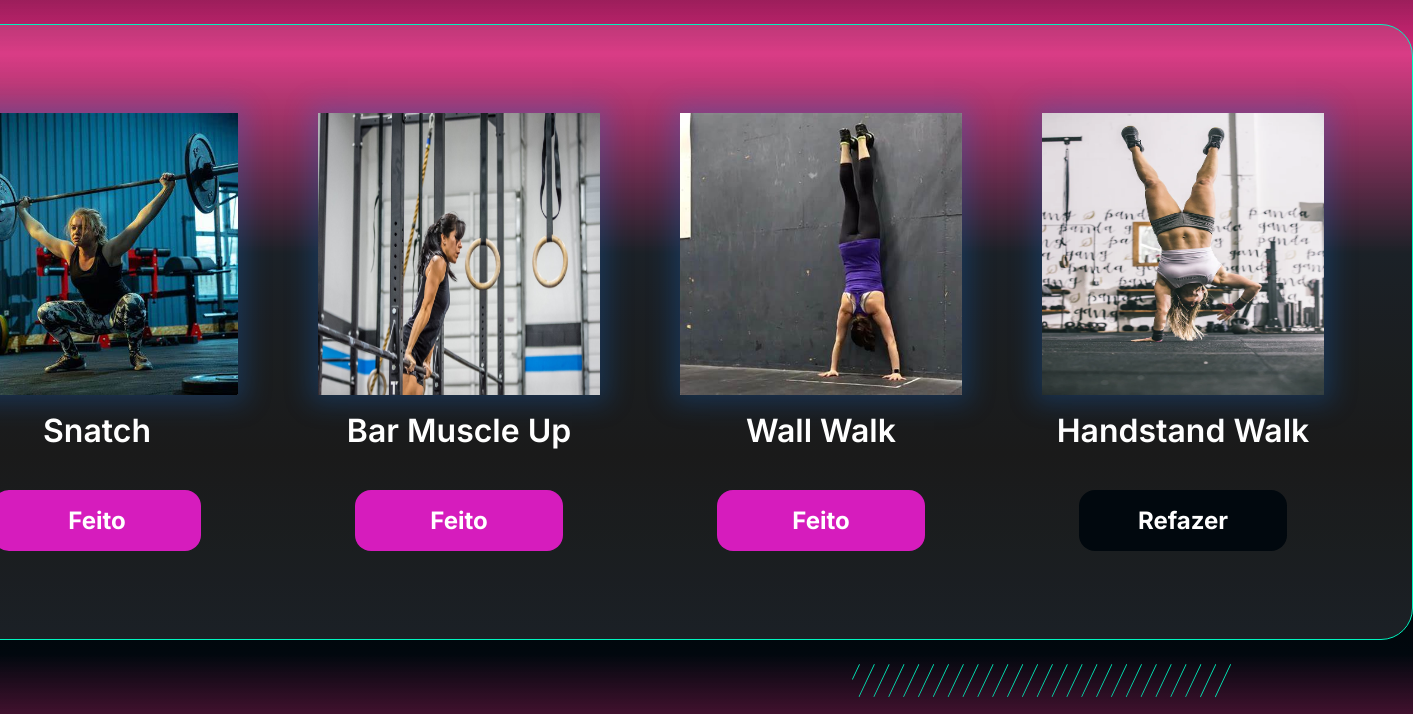
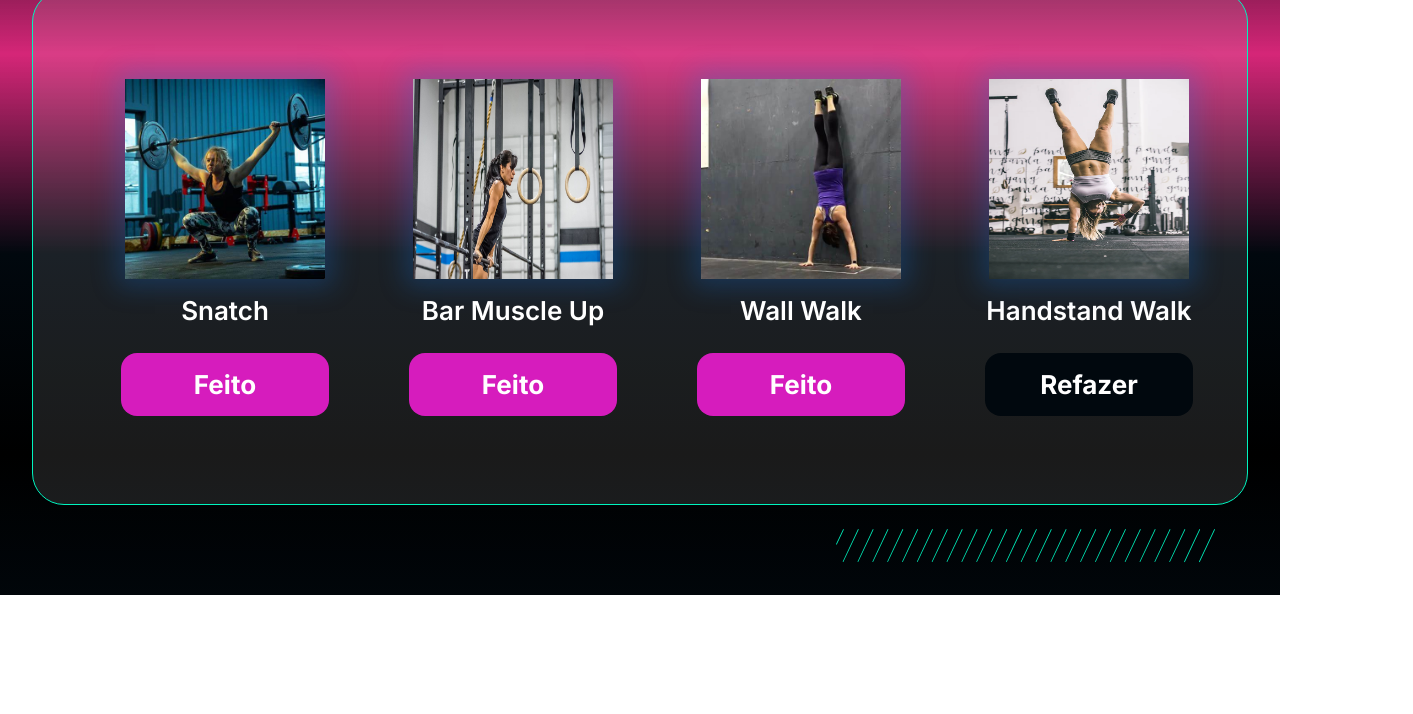
Before and after one commit to ginataly/lista-semanal-crossfit, a plain HTML site: page index.html in a window 1280 px wide. Shown: the part 346-1060 px from the top of the page, 1413 px wide, since content can reach past the window. After the commit the page ends 941 px from the top, so only its background shows below. Drawn offline with Linux system fonts and the light colour scheme.

Commit message:
stylesheet correto agora

```diff
--- a/css/main.css
+++ b/css/main.css
@@ -5,29 +5,21 @@
 
 .body {
     color: white;
-    min-height: 90vh;
+    min-height: 100vh;
     background: rgb(0, 0, 0);
     background: linear-gradient(to bottom, rgba(0, 0, 0, 1) 0%, rgba(1, 8, 14, 1) 25%, rgba(206, 0, 96, 0.85) 50%, rgba(1, 8, 14, 1) 75%, rgba(0, 0, 0, 1) 100%);
     background-repeat: no-repeat;
     background-attachment: fixed;
+
     display: flex;
     flex-direction: column;
     justify-content: center;
-    padding: 1rem;
+    padding: 2rem;
 }
 
-
-/* Media Query para tamanhos de tela de notebook */
-@media screen and (min-width: 768px) {
-    body {
-        padding: 20px;
-    }
-}
-
-/* Media Query para tamanhos de tela de smartphone */
-@media screen and (max-width: 767px) {
-    body {
-        padding: 10px;
+@media screen and (min-width: 1440px) {
+    .body {
+        padding: 2rem calc((100vw - 1086px)/2);
     }
 }
 
@@ -41,6 +33,7 @@
     display: flex;
     gap: 53px;
     align-items: center;
+
     margin: 20px 0px 20px;
 }
 
@@ -75,21 +68,20 @@
     border-width: 1px;
     border-style: solid;
     border-color: #00F4BF;
+
     padding: 3rem;
-    width: auto;
-    display: inline-block;
-    cursor: auto;
+    width: 100%;
+    cursor: pointer;
 }
 
 .dashboard__items {
     display: flex;
-    justify-content: space-around;
-    flex-wrap: nowrap;
+    justify-content: space-between;
     cursor: auto;
 }
 
 .dashboard__items__item {
-    display: inline-flex;
+    display: flex;
     flex-direction: column;
     align-items: center;
     justify-content: flex-start;
@@ -113,19 +105,17 @@
     display: flex;
 }
 
-
 .dashboard__item__name {
-    font-weight: 500;
-    font-size: 2rem;
-    margin-bottom: 2.5rem;
-    display: flex;
+    font-weight: 400;
+    font-size: 26px;
+    margin-bottom: 1.7rem;
 }
 
 .dashboard__item__button {
     display: flex;
     justify-content: center;
     font-weight: 700;
-    font-size: 1.5rem;
+    font-size: 26px;
     padding: 1rem 1.5rem;
     min-width: 13rem;
     border-radius: 1rem;
--- a/index.html
+++ b/index.html
@@ -12,7 +12,7 @@
 
 <body class="body">
     <main class="container main">
-        <img src="img/db.png" alt="Logo exercicios" width="250" height="200">
+        <img src="img/db.png" alt="Logo exercicios" width="190" height="150">
         <section class="divisor">
             <div class="divisor__line"></div>
         </section>
@@ -21,28 +21,28 @@
             <ul class="dashboard__items">
                 <li class="dashboard__items__item" id="exercicio-1">
                     <div class="dashboard__item__img">
-                        <img src="img/snatch.png" alt="Snatch" width="282" height="282">
+                        <img src="img/snatch.png" alt="Snatch" width="200" height="200">
                     </div>
                     <p class="dashboard__item__name">Snatch</p>
                     <a onclick="alterarStatus(1)" href="#" class="dashboard__item__button">Feito</a>
                 </li>
                 <li class="dashboard__items__item" id="exercicio-2">
                     <div class="dashboard__item__img">
-                        <img src="img/bmu.png" alt="Bar muscle up" width="282" height="282">
+                        <img src="img/bmu.png" alt="Bar muscle up" width="200" height="200">
                     </div>
                     <p class="dashboard__item__name">Bar Muscle Up</p>
                     <a onclick="alterarStatus(2)" href="#" class="dashboard__item__button">Feito</a>
                 </li>
                 <li class="dashboard__items__item" id="exercicio-3">
                     <div class="dashboard__item__img">
-                        <img src="img/wallwalk.png" alt="Wall walk" width="282" height="282">
+                        <img src="img/wallwalk.png" alt="Wall walk" width="200" height="200">
                     </div>
                     <p class="dashboard__item__name">Wall Walk</p>
                     <a onclick="alterarStatus(3)" href="#" class="dashboard__item__button">Feito</a>
                 </li>
                 <li class="dashboard__items__item" id="exercicio-4">
                     <div class="dashboard__item__img  dashboard__item__img--rented">
-                        <img src="img/hsw.png" alt="Handstand Walk" width="282" height="282">
+                        <img src="img/hsw.png" alt="Handstand Walk" width="200" height="200">
                     </div>
                     <p class="dashboard__item__name">Handstand Walk</p>
                     <a onclick="alterarStatus(4)" href="#" class="dashboard__item__button  dashboard__item__button--return">Refazer</a>
--- a/js/app.js
+++ b/js/app.js
@@ -2,7 +2,7 @@ function alterarStatus(id) {
     let botaoClicado = document.getElementById(`exercicio-${id}`);
     let imagem = botaoClicado.querySelector('.dashboard__item__img');
     let botao = botaoClicado.querySelector('.dashboard__item__button');
-    let nomeJogo = botaoClicado.querySelector('.dashboard__item__name');
+    let exercicio = botaoClicado.querySelector('.dashboard__item__name');
 
     if (imagem.classList.contains('dashboard__item__img--rented')) {
         imagem.classList.remove('dashboard__item__img--rented');
```
Also changed, not shown: retirado.txt.
